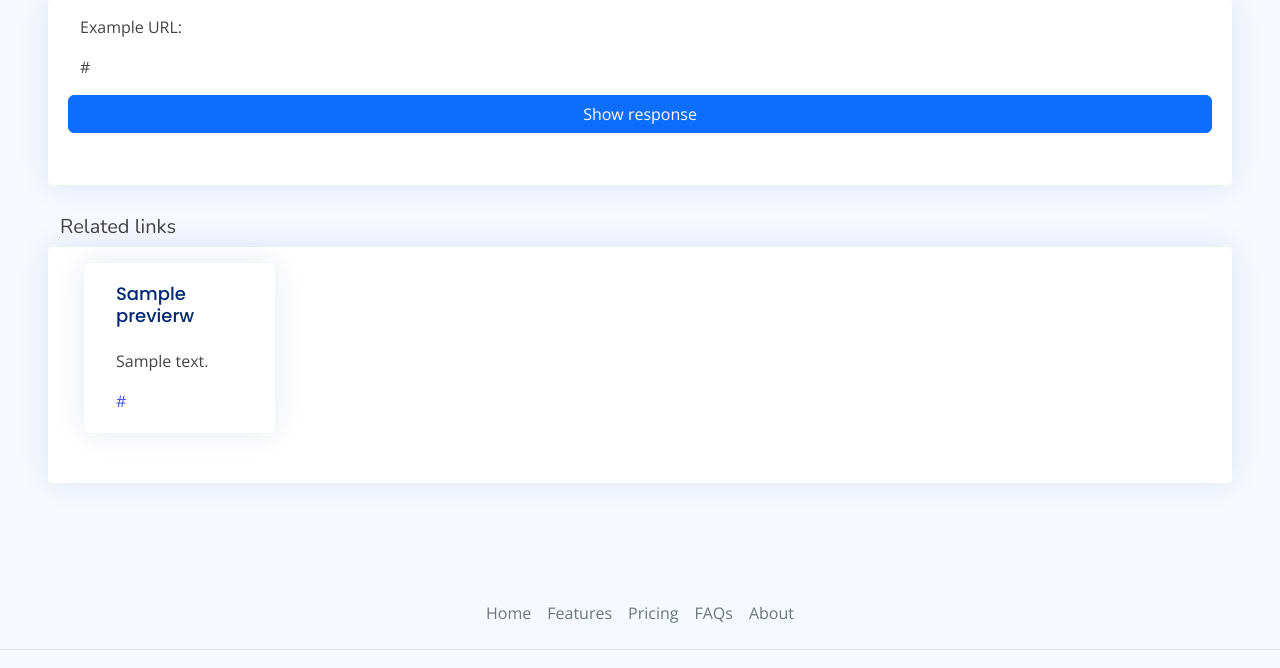
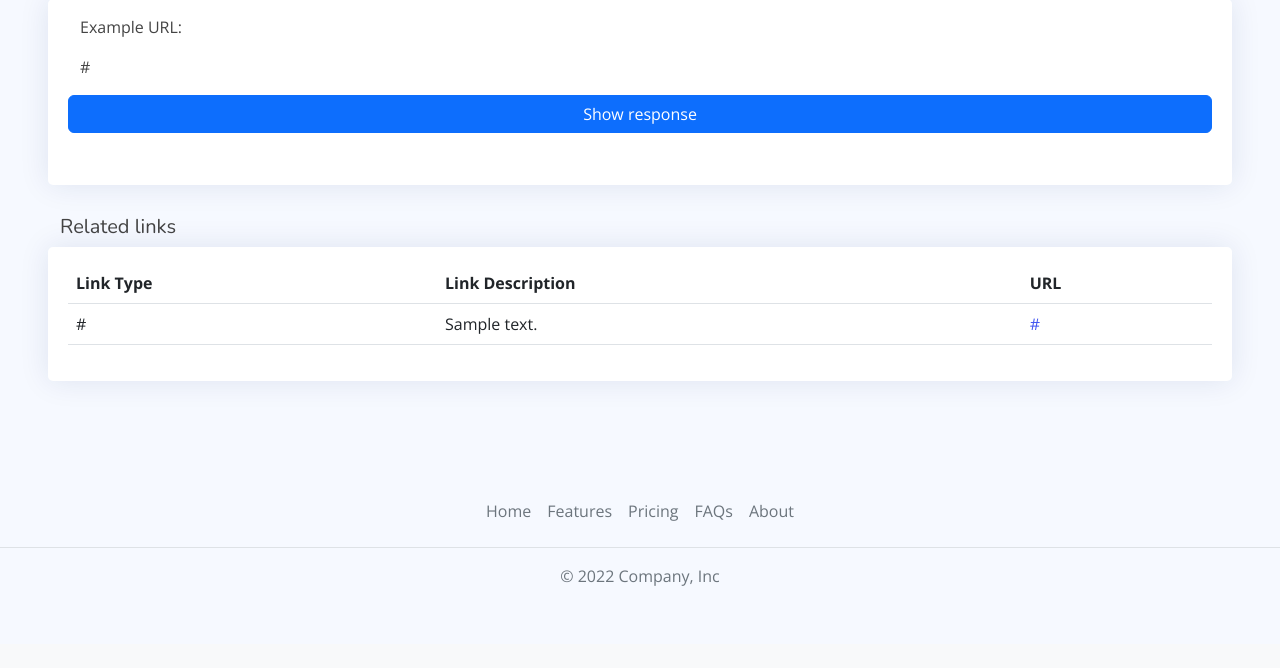
Before and after one commit to cmu-delphi/signal_documentation, a Django app: template src/templates/signals/signal_detail.html in a window 1280 px wide. Shown: the part 1396-2064 px from the top of the page. After the commit the page ends 1982 px from the top, so only its background shows below. Run offline with Django 4.2, Linux system fonts and the light colour scheme; the template is opened without the code that fills it: most values are stand-ins (such as "Sample title", 1, 10 or a date in 2020); some libraries are stand-ins or nearby versions.

Commit message:
OKRS24-117 Update 'Related Links' section. Handle non-200 status codes

```diff
--- a/src/templates/signals/signal_detail.html
+++ b/src/templates/signals/signal_detail.html
@@ -227,17 +227,30 @@
                 <div class="card">
                     <div class="card-body padding-top-1rem">
                         <div class="row">
-                        {% for link in signal.links.all %}
-                            {% if link.link_type != 'example_url' %}
-                                <div class="card col-2 related-link-card">
-                                    <div class="card-body">
-                                        <h5 class="card-title">{{ link.get_previerw.title }}</h5>
-                                        <p class="card-text">{{ link.get_preview.description }}</p>
-                                        <a href="{{ link.url }}">{{ link.url|truncatechars:50 }}</a>
-                                    </div>
-                                </div>
-                            {% endif %}
-                        {% endfor %}
+                        <table class="table table-responsive">
+                            <thead>
+                                <tr>
+                                    <th scope="col">Link Type</th>
+                                    <th scope="col">Link Description</th>
+                                    <th scope="col">URL</th>
+                                </tr>
+                            </thead>
+                            <tbody>
+                                {% for link in signal.links.all %}
+                                    {% if link.link_type != 'example_url' %}
+                                        <tr>
+                                            <td>
+                                                {{ link.get_link_type_display }}
+                                            </td>
+                                            <td>{{ link.get_preview.description }}</td>
+                                            <td>
+                                                <a href="{{ link.url }}">{{ link.url|truncatechars:50 }}</a>
+                                            </td>
+                                        </tr>
+                                    {% endif %}
+                                {% endfor %}
+                            </tbody>
+                        </table>
                         </div>
                     </div>
                 </div>
```
Also changed, not shown: src/base/models.py (+6 -1 lines).
